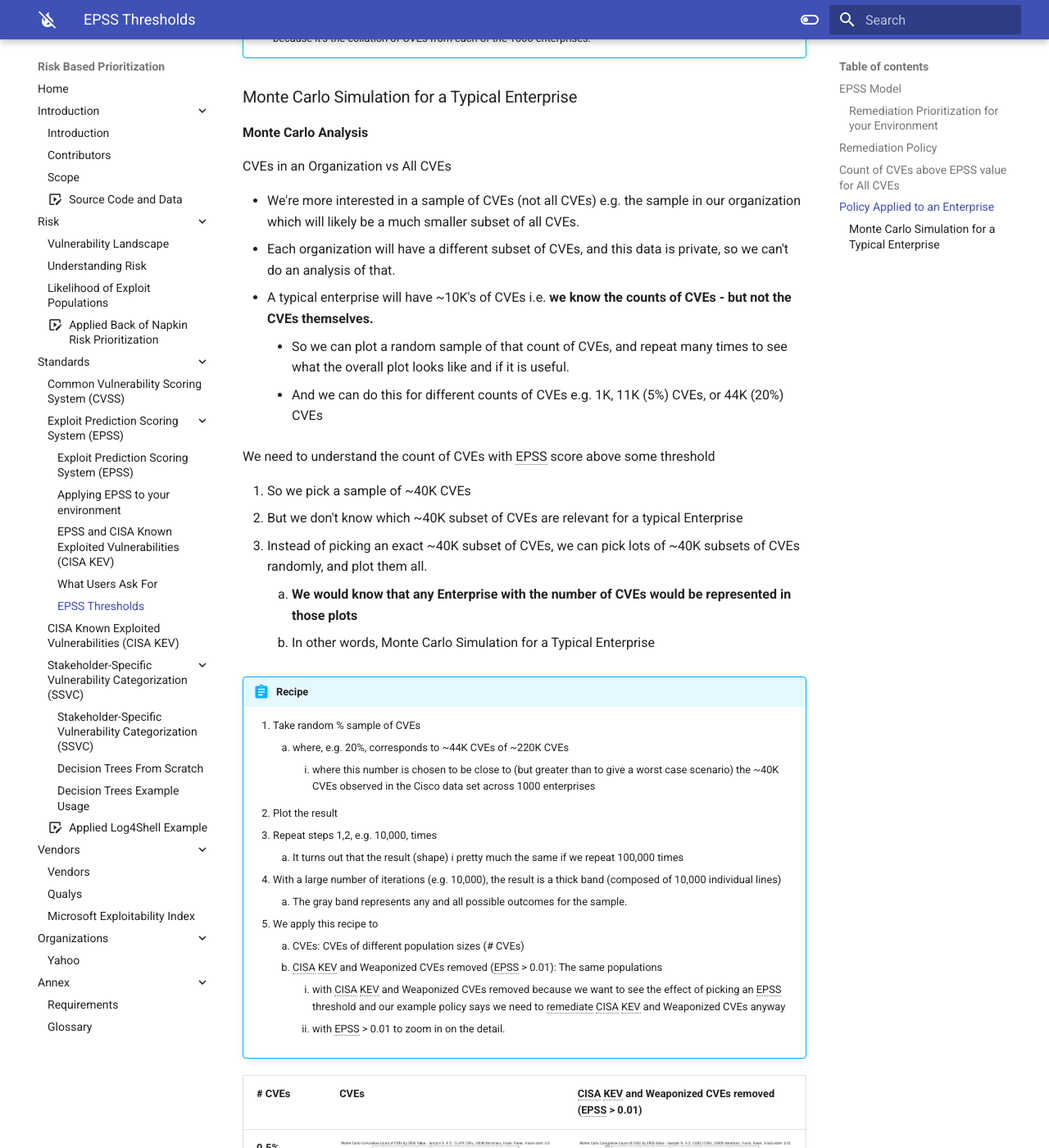
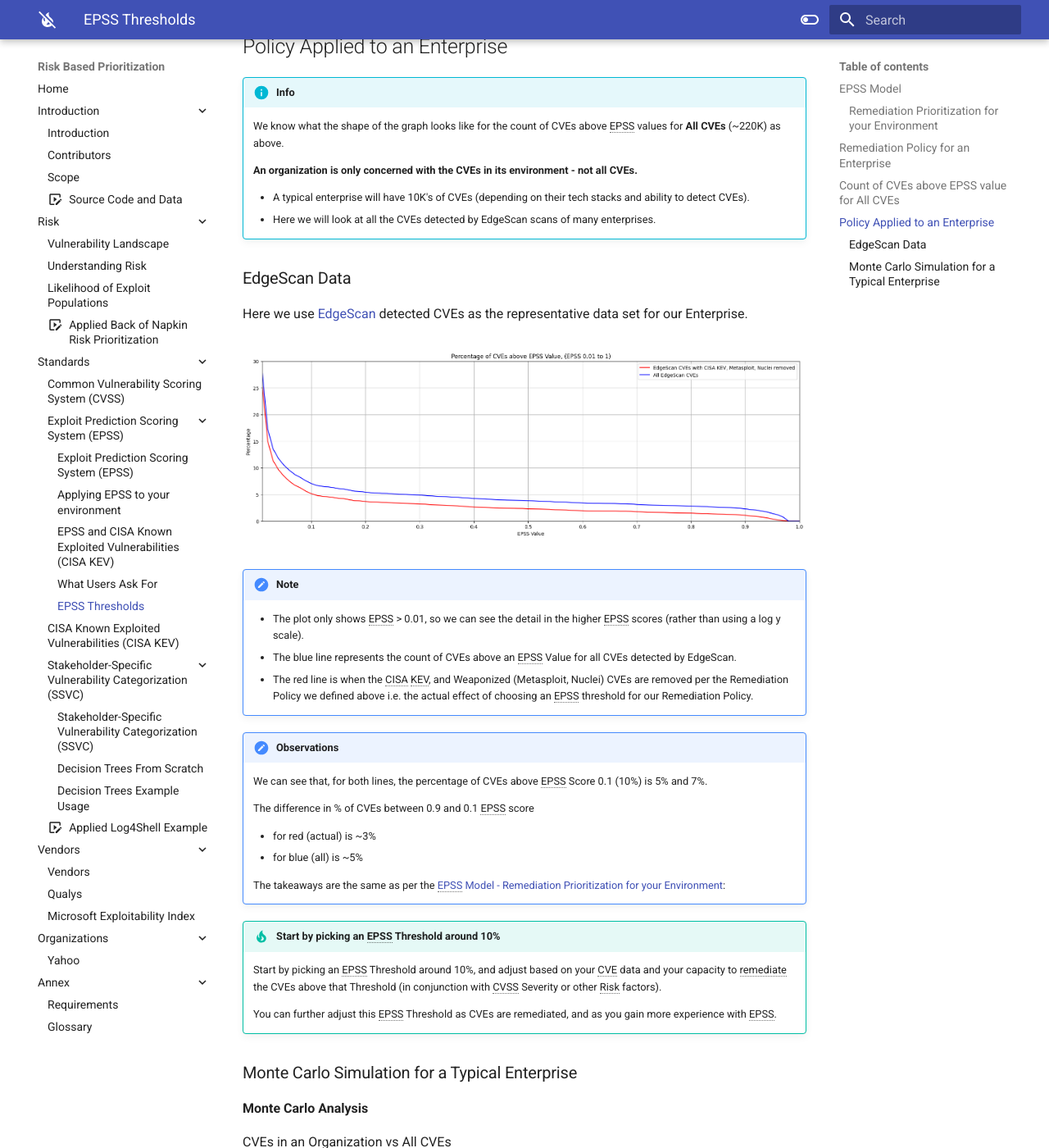
Before and after one commit to RiskBasedPrioritization/RiskBasedPrioritization.github.io, an MkDocs documentation site: the page built from docs/epss/EPSS_Thresholds.md, in a window 1280 px wide and 1400 px high, scrolled down 5961 px. Shown: the whole window at 82% size. Built offline with MkDocs 1.6.1 and Material for MkDocs 9.7.7, drawn with Linux system fonts in a browser that asks for light colours; emoji names are drawn with the system emoji font; comment, search, counter and statistics services are not loaded; some of the changed text lies outside the part shown.

Commit message:
epss thresholds with edgescan data

```diff
--- a/docs/epss/EPSS_Thresholds.md
+++ b/docs/epss/EPSS_Thresholds.md
@@ -6,20 +6,24 @@
     exploits, or a significant probability of exploit, is an effective
     approach to risk mitigation and prevention.
 
+    - We start by looking at the [EPSS Coverage, Efficiency, Effort figure](../epss/Introduction_to_EPSS.md#what-does-epss-provide) to understand the tradeoffs between three key parameters that you may use when determining your optimal remediation strategy: coverage, efficiency, and level of effort.
 
-    - we take an example Remediation Policy for an organization, and see what the impact is of picking an EPSS threshold
+    - We then define an example Remediation Policy for an organization, and see what the impact is of picking an EPSS threshold using 2 data sets
+        - EdgeScan Detected CVEs
+        - Monte Carlo Random Sample
 
     !!! warning "The guidance here is highly opinionated and prescriptive and applied to a user context - not official EPSS guidance as FIRST EPSS can't be prescriptive for your context"
         At the beginning of the guide it was stated that [the "writing style" in this guide is "succinct and opinionated"](../introduction/Introduction.md#alternative-or-additional-guidance).
 
         This section "leads with an opinion", and associated rationale.
 
-    :technologist: [Source Code](https://github.com/epss-sig/epss-interoperability/blob/main/analysis/weaponized.ipynb)
+    :technologist: [Source Code](TODO)
 
 ## EPSS Model
 ### Remediation Prioritization for your Environment
 
 Per [What Does EPSS Provide?](Introduction_to_EPSS.md/#what-does-epss-provide), the EPSS group provides a Coverage, Efficiency, Effort figure showing the tradeoffs between alternative remediation strategies.
+This is based on CVEs detected by the EPSS Environment (representative of an Enterprise environment).
 
 <figure markdown>
   ![](../assets/images/epss_coverage.jpeg)
@@ -42,7 +46,7 @@ This [plot](https://www.linkedin.com/posts/jayjacobs1_epss-vulnerabilitymanageme
 
     You can further adjust this EPSS Threshold as CVEs are remediated, and as you gain more experience with EPSS.
 
-## Remediation Policy
+## Remediation Policy for an Enterprise
 
 For this analysis, our policy will be (for our first pass triage
 independent of business and runtime context per the [Scope of this guide](../introduction/Scope.md)):
@@ -69,9 +73,10 @@ independent of business and runtime context per the [Scope of this guide](../int
     * [Applying EPSS to your environment](Applying_EPSS_to_your_environment.md)
 
     In this case, we're taking the same approach; overall [the population for weaponized is small](../introduction/code_and_data.md) - and an org will have a subset of these - so the extra effort is generally low.
-    Also, mature risk based prioritization schemes may be using weaponized exploits as an input already - and want to add EPSS as pre-threat intel
-    * e.g. [Qualys](../vendors/Qualys.md)
-    * e.g. https://github.com/theparanoids/PrioritizedRiskRemediation?tab=readme-ov-file#risk-based-decision-tree-decision-node-inputs
+    Also, mature risk based prioritization schemes may be using weaponized exploits as an input already - and want to add EPSS as pre-threat intel e.g.
+
+    * [Qualys](../vendors/Qualys.md)
+    *  https://github.com/theparanoids/PrioritizedRiskRemediation?tab=readme-ov-file#risk-based-decision-tree-decision-node-inputs
 
 Let's assume we'll use the different groups for Likelihood of
 Exploitation that we defined earlier - and used the data sources we have
@@ -100,15 +105,15 @@ available to determine the CVEs in each group
 | **Count of CVEs above EPSS value (Log scale Y-axis)**    | ![](../assets/images/CountofCVEsaboveEPSSvalueLog.png) |
 | **Count of CVEs above EPSS value (Graph range EPSS 0.01 to 1.0 Linear Scale Y-Axis)**   | ![](../assets/images/CountofCVEsaboveEPSSvalue01.png) |
 
-Here we're showing the counts of CVEs above EPSS values for the groups
-(because we want to pick an EPSS threshold above which we would remediate the
+Here we're showing the counts of CVEs **above** EPSS values for the groups
+(because we want to pick an EPSS threshold **above** which we would remediate the
 CVEs)
 
 
 Per the policy we defined, we're going to remediate CVEs in CISA KEV and
-Weaponized (independent of EPSS score). So later we'll remove these from our counts of CVEs above EPSS
-    values. In other words, subtract the pink line from the blue line in
-    the graphs above
+Weaponized (independent of EPSS score).
+
+* So later we'll remove these from our counts of CVEs above EPSS values. In other words, subtract the pink line from the blue line in the graphs above
 
 !!! observations
 
@@ -144,11 +149,37 @@ Weaponized (independent of EPSS score). So later we'll remove these from our cou
 
     -   A typical enterprise will have 10K's of CVEs (depending on their
         tech stacks and ability to detect CVEs).
-    -   The ~40K CVEs observed in the Cisco data set across 1000
-        enterprises likely represents the upper bound because it's the
-        collation of CVEs from each of the 1000 enterprises.
+    -   Here we will look at all the CVEs detected by EdgeScan scans of many enterprises.
 
+### EdgeScan Data
 
+Here we use [EdgeScan](../vendors/EdgeScan.md) detected CVEs as the representative data set for our Enterprise.
+
+<figure markdown>
+  ![](../assets/images/edgescan_epss.png)
+  <figcaption></figcaption>
+</figure>
+
+!!! note
+    * The plot only shows EPSS > 0.01, so we can see the detail in the higher EPSS scores (rather than using a log y scale).
+    * The blue line represents the count of CVEs above an EPSS Value for all CVEs detected by EdgeScan.
+    * The red line is when the CISA KEV, and Weaponized (Metasploit, Nuclei) CVEs are removed per the Remediation Policy we defined above i.e. the actual effect of choosing an EPSS threshold for our Remediation Policy.
+
+!!! observations
+
+    We can see that, for both lines, the percentage of CVEs above EPSS Score 0.1 (10%) is 5% and 7%.
+
+    The difference in % of CVEs between 0.9 and 0.1 EPSS score
+
+    * for red (actual) is ~3%
+    * for blue (all) is ~5%
+
+    The takeaways are the same as per the [EPSS Model - Remediation Prioritization for your Environment](#remediation-prioritization-for-your-environment):
+
+!!! tip "Start by picking an EPSS Threshold around 10%"
+    Start by picking an EPSS Threshold around 10%, and adjust based on your CVE data and your capacity to remediate the CVEs above that Threshold (in conjunction with CVSS Severity or other Risk factors).
+
+    You can further adjust this EPSS Threshold as CVEs are remediated, and as you gain more experience with EPSS.
 
 ### Monte Carlo Simulation for a Typical Enterprise
 
@@ -180,6 +211,15 @@ threshold
     1.  **We would know that any Enterprise with the number of CVEs would be
         represented in those plots**
     2.  In other words, Monte Carlo Simulation for a Typical Enterprise
+
+
+!!! warning
+
+    - Random sampling is used here to create the samples.
+    - The distribution of counts of EPSS values for a typical enterprise won't be a random distribution i.e. the counts of CVEs with high EPSS values will be higher.
+    - But the % change in EPSS scores between EPSS score 0.9 and 0.1 is consistent with the examples above.
+
+
 
 !!! abstract "Recipe"
 
@@ -237,10 +277,15 @@ threshold
     3.  For 0.5% (~1.1K) of CVEs plot, the width of the band for EPSS 0.2 is ~250 and for EPSS 0.9 is ~200 CVEs
         1.  For much bigger populations, e.g. 20% (~44K), the width of the band is not much wider (as we'd expect given only a small percentage of CVEs have an EPSS score above 0.1)
 
+!!! tip "Start by picking an EPSS Threshold around 10%"
+    Start by picking an EPSS Threshold around 10%, and adjust based on your CVE data and your capacity to remediate the CVEs above that Threshold (in conjunction with CVSS Severity or other Risk factors).
 
+    You can further adjust this EPSS Threshold as CVEs are remediated, and as you gain more experience with EPSS.
 
 
 
 !!! success "Takeaways"
 
     1. For any organization, a large change in EPSS score in the range 0.1 to 0.9 results in a relatively small change in count of CVEs we would need to remediate - for a very large range of probability of exploitation (10%-100%).
+    2. Start by picking an EPSS Threshold around 10%, and adjust based on your CVE data and your capacity to remediate the CVEs above that Threshold (in conjunction with CVSS Severity or other Risk factors).
+          1. You can further adjust this EPSS Threshold as CVEs are remediated, and as you gain more experience with EPSS.
```
Also changed, not shown: docs/assets/images/edgescan_epss.png (added).
